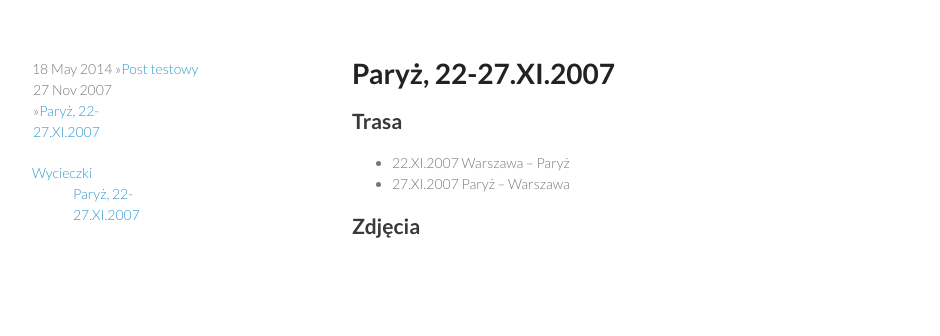
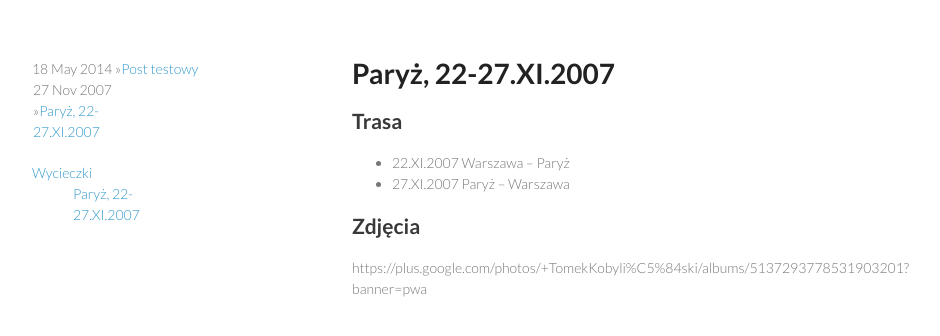
Before and after one commit to cobyl/cobyl.github.io, a Jekyll site: the page built from _posts/2007-11-27-Paryż.md, in a window 1280 px wide. Shown: the top 336 px of the page, without its empty margins (218-1158 px from the left). Built offline with Jekyll 4.4.1, drawn with Linux system fonts in a browser that asks for light colours; Markdown is read by kramdown in place of the engine named in the settings; part of the change alters nothing that is shown.

Commit message:
Update 2007-11-27-Paryż.md

```diff
--- a/_posts/2007-11-27-Paryż.md
+++ b/_posts/2007-11-27-Paryż.md
@@ -13,3 +13,5 @@ Trasa
 
 Zdjęcia
 -------
+
+https://plus.google.com/photos/+TomekKobyli%C5%84ski/albums/5137293778531903201?banner=pwa
```
